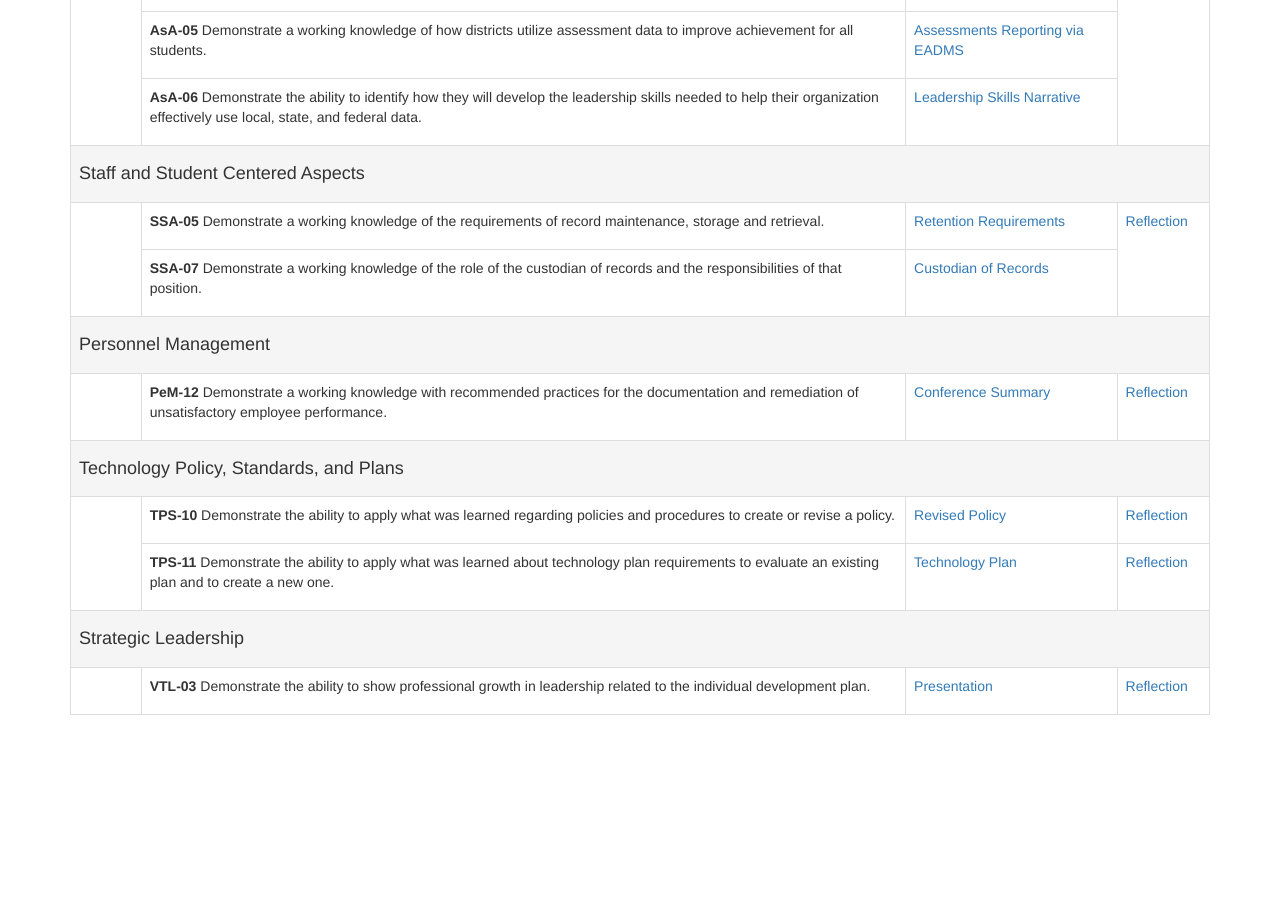
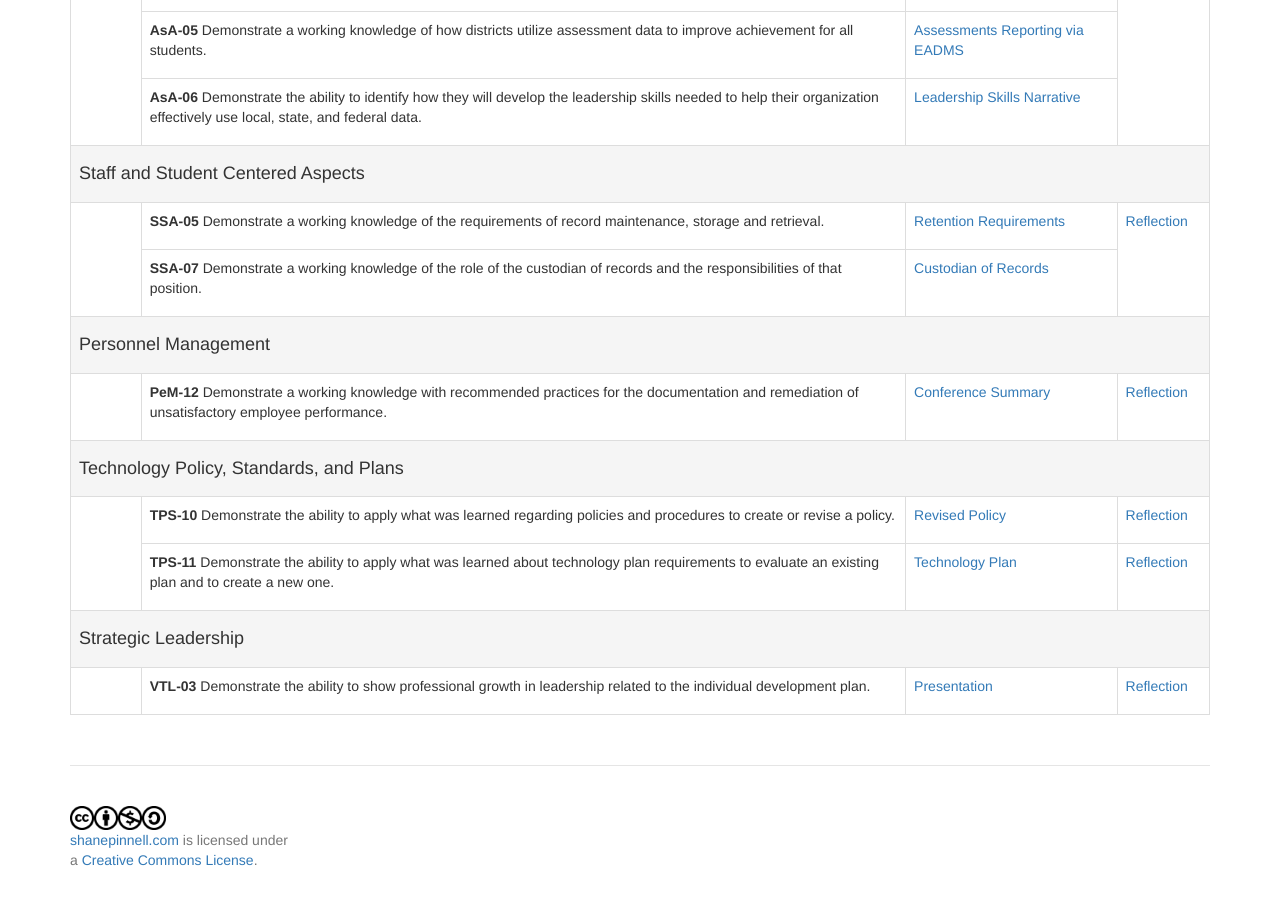
Before and after one commit to shanepinnell/shanepinnell.github.io, a Jekyll site: the page built from cto_mentor/index.html, in a window 1280 px wide and 900 px high, scrolled down 1691 px. Built offline with Jekyll 4.4.1, drawn with Linux system fonts in a browser that asks for light colours; nearby versions of some CDN libraries; library files that are not in the unit come from our copies; before the commit the page ends 2426 px from its top, so only the background shows below that.

Commit message:
cleaned up relative urls

```diff
--- a/_includes/cto_mentor_footer.html
+++ b/_includes/cto_mentor_footer.html
@@ -1,21 +1,6 @@
 <footer class="bs-footer">
   <div class="row">
-    <div class="col-lg-6">
-      <h4>Social</h4>
-      <p>
-        <a href="http://www.twitter.com/shane_pinnell"><i class="fa fa-2x pull-left fa-twitter-square"></i> twitter.com/shane_pinnell</a>
-      </p>
-      <p>
-        <a href="https://www.google.com/profiles/shane.pinnell"><i class="fa fa-2x pull-left fa-google-plus-square"></i> google.com/profiles/shane.pinnell</a>
-      </p>
-      <p>
-        <a href="http://www.linkedin.com/in/shanepinnell"><i class="fa fa-2x pull-left fa-linkedin-square"></i> linkedin.com/in/shanepinnell</a>
-      </p>
-      <p>
-        <a href="https://github.com/shanepinnell"><i class="fa fa-2x pull-left fa-github-square"></i> github.com/shanepinnell</a>
-      </p>
-    </div>
-    <div class="col-lg-6">
+    <div class="col-lg-12">
       <a rel="license" href="http://creativecommons.org/licenses/by-nc-sa/3.0/us/" style="float:left">
         <img src="/assets/images/cc.png" style="height:24px;">
       </a>
--- a/_includes/cto_mentor_header.html
+++ b/_includes/cto_mentor_header.html
@@ -7,9 +7,9 @@
     <div class="col-xs-12 col-sm-7 col-md-6">
     	<div class="pull-right">
     		<ul class="list-inline">
-    			<li><a href="http://shanepinnell.github.io/cto_mentor">Portfolio</a></li>
-    			<li><a href="http://shanepinnell.github.io/cto_mentor/biography.html">Biography</a></li>
-        	<li><a href="http://shanepinnell.github.io/cto_mentor/summary.html">Curriculum Summary</a></li>
+    			<li><a href="index.html">Portfolio</a></li>
+    			<li><a href="biography.html">Biography</a></li>
+        	<li><a href="summary.html">Curriculum Summary</a></li>
         </ul>
       </div>
 		</div>
--- a/_layouts/cto_mentor.html
+++ b/_layouts/cto_mentor.html
@@ -8,10 +8,10 @@
     <title>{{ page.title }}</title>
     <meta name="viewport" content="width=device-width, initial-scale=1.0">
     <!-- Bootstrap -->
-    <link href="/assets/stylesheets/bootstrap.min.css" rel="stylesheet">
+    <link href="../assets/stylesheets/bootstrap.min.css" rel="stylesheet">
 
-    <link href="/assets/stylesheets/font-awesome.min.css" rel="stylesheet">
-    <link href="/assets/stylesheets/default.css" rel="stylesheet">
+    <link href="../assets/stylesheets/font-awesome.min.css" rel="stylesheet">
+    <link href="../assets/stylesheets/default.css" rel="stylesheet">
 
     <!-- HTML5 Shim and Respond.js IE8 support of HTML5 elements and media queries -->
     <!-- WARNING: Respond.js doesn't work if you view the page via file:// -->
@@ -20,25 +20,25 @@
       <script src="https://oss.maxcdn.com/libs/respond.js/1.3.0/respond.min.js"></script>
     <![endif]-->
 
-    <link rel="apple-touch-icon" sizes="57x57" href="/assets/images/apple-touch-icon-57x57.png">
-    <link rel="apple-touch-icon" sizes="60x60" href="/assets/images/apple-touch-icon-60x60.png">
-    <link rel="apple-touch-icon" sizes="72x72" href="/assets/images/apple-touch-icon-72x72.png">
-    <link rel="apple-touch-icon" sizes="76x76" href="/assets/images/apple-touch-icon-76x76.png">
-    <link rel="apple-touch-icon" sizes="114x114" href="/assets/images/apple-touch-icon-114x114.png">
-    <link rel="apple-touch-icon" sizes="120x120" href="/assets/images/apple-touch-icon-120x120.png">
-    <link rel="apple-touch-icon" sizes="144x144" href="/assets/images/apple-touch-icon-144x144.png">
-    <link rel="apple-touch-icon" sizes="152x152" href="/assets/images/apple-touch-icon-152x152.png">
-    <link rel="apple-touch-icon" sizes="180x180" href="/assets/images/apple-touch-icon-180x180.png">
-    <link rel="icon" type="image/png" href="/assets/images/favicon-32x32.png" sizes="32x32">
-    <link rel="icon" type="image/png" href="/assets/images/android-chrome-192x192.png" sizes="192x192">
-    <link rel="icon" type="image/png" href="/assets/images/favicon-96x96.png" sizes="96x96">
-    <link rel="icon" type="image/png" href="/assets/images/favicon-16x16.png" sizes="16x16">
-    <link rel="manifest" href="/assets/images/manifest.json">
-    <link rel="mask-icon" href="/assets/images/safari-pinned-tab.svg" color="#5bbad5">
-    <link rel="shortcut icon" href="/assets/images/favicon.ico">
+    <link rel="apple-touch-icon" sizes="57x57" href="../assets/images/apple-touch-icon-57x57.png">
+    <link rel="apple-touch-icon" sizes="60x60" href="../assets/images/apple-touch-icon-60x60.png">
+    <link rel="apple-touch-icon" sizes="72x72" href="../assets/images/apple-touch-icon-72x72.png">
+    <link rel="apple-touch-icon" sizes="76x76" href="../assets/images/apple-touch-icon-76x76.png">
+    <link rel="apple-touch-icon" sizes="114x114" href="../assets/images/apple-touch-icon-114x114.png">
+    <link rel="apple-touch-icon" sizes="120x120" href="../assets/images/apple-touch-icon-120x120.png">
+    <link rel="apple-touch-icon" sizes="144x144" href="../assets/images/apple-touch-icon-144x144.png">
+    <link rel="apple-touch-icon" sizes="152x152" href="../assets/images/apple-touch-icon-152x152.png">
+    <link rel="apple-touch-icon" sizes="180x180" href="../assets/images/apple-touch-icon-180x180.png">
+    <link rel="icon" type="image/png" href="../assets/images/favicon-32x32.png" sizes="32x32">
+    <link rel="icon" type="image/png" href="../assets/images/android-chrome-192x192.png" sizes="192x192">
+    <link rel="icon" type="image/png" href="../assets/images/favicon-96x96.png" sizes="96x96">
+    <link rel="icon" type="image/png" href="../assets/images/favicon-16x16.png" sizes="16x16">
+    <link rel="manifest" href="../assets/images/manifest.json">
+    <link rel="mask-icon" href="../assets/images/safari-pinned-tab.svg" color="#5bbad5">
+    <link rel="shortcut icon" href="../assets/images/favicon.ico">
     <meta name="msapplication-TileColor" content="#da532c">
-    <meta name="msapplication-TileImage" content="/assets/images/mstile-144x144.png">
-    <meta name="msapplication-config" content="/assets/images/browserconfig.xml">
+    <meta name="msapplication-TileImage" content="../assets/images/mstile-144x144.png">
+    <meta name="msapplication-config" content="../assets/images/browserconfig.xml">
     <meta name="theme-color" content="#ffffff">
 
   </head>
@@ -48,16 +48,16 @@
       {% include cto_mentor_header.html %}
 
       {{ content }}
-<!--
+
       {% include cto_mentor_footer.html %}
--->
+
     </div> <!-- /container -->
 
     <!-- jQuery (necessary for Bootstrap's JavaScript plugins) -->
     <script src="https://code.jquery.com/jquery.js"></script>
     <!-- Include all compiled plugins (below), or include individual files as needed -->
-    <script src="assets/javascripts/bootstrap.min.js"></script>
-    <script src="assets/javascripts/holder.js"></script>
+    <script src="../assets/javascripts/bootstrap.min.js"></script>
+    <script src="../assets/javascripts/holder.js"></script>
     <script>
       (function(i,s,o,g,r,a,m){i['GoogleAnalyticsObject']=r;i[r]=i[r]||function(){
       (i[r].q=i[r].q||[]).push(arguments)},i[r].l=1*new Date();a=s.createElement(o),
--- a/cto_mentor/biography.html
+++ b/cto_mentor/biography.html
@@ -6,7 +6,8 @@
 <hr />
 <div class="media">
   <div class="media-left">
-    <img class="media-object" src="/assets/images/shane.png" alt="Shane Pinnell">
+    <!--<img class="media-object" src="/assets/images/shane.png" alt="Shane Pinnell">-->
+    <img src="/assets/images/shane-pinnell.png" class="img" alt="Shane Pinnell" style="width:77px">
   </div>
   <div class="media-body">
     <h4 class="media-heading">Candidate: Shane Pinnell</h4>
@@ -16,7 +17,7 @@
 <hr />
 <div class="media">
   <div class="media-left">
-    <img class="media-object" src="/assets/images/phil.png" alt="Phil Scrivano">
+    <img class="img img-circle" src="/assets/images/phil.png" alt="Phil Scrivano">
   </div>
   <div class="media-body">
     <h4 class="media-heading">Mentor: Phil Scrivano - <small>CETPA Board Member</small></h4>
--- a/index.html
+++ b/index.html
@@ -35,7 +35,7 @@
       <dd>I have been fortunate to receive the ACSA Region XIX Technology Administrator of the Year award for 2017.</dd>
 
       <dt>CTO Mentor Program</dt>
-      <dd>As of January, 2016, I am a <a href="https://cetpa.net/">California Educational Technology Professional Association</a> Certified Chief Technology Officer. This rigorous program expanded my udersytanding of my job and allowed me to grow immensely. You can review my portfolio here <a href="http://shanepinnell.github.io/cto_mentor">CTO Mentor Portfolio</a></dd>
+      <dd>As of January, 2016, I am a <a href="https://cetpa.net/">California Educational Technology Professional Association</a> Certified Chief Technology Officer. This rigorous program expanded my udersytanding of my job and allowed me to grow immensely. You can review my portfolio here <a href="/cto_mentor">CTO Mentor Portfolio</a></dd>
     </dl>
 
 
```
Also changed, not shown: assets/images/phil.png.
